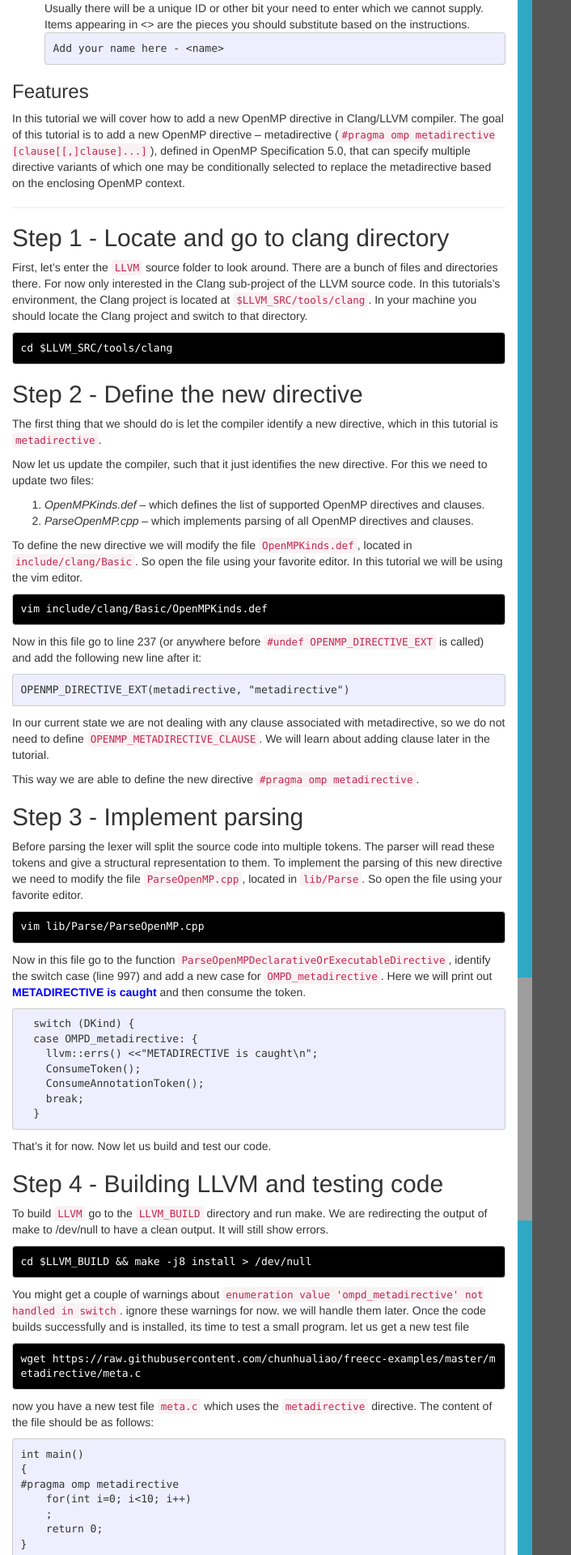
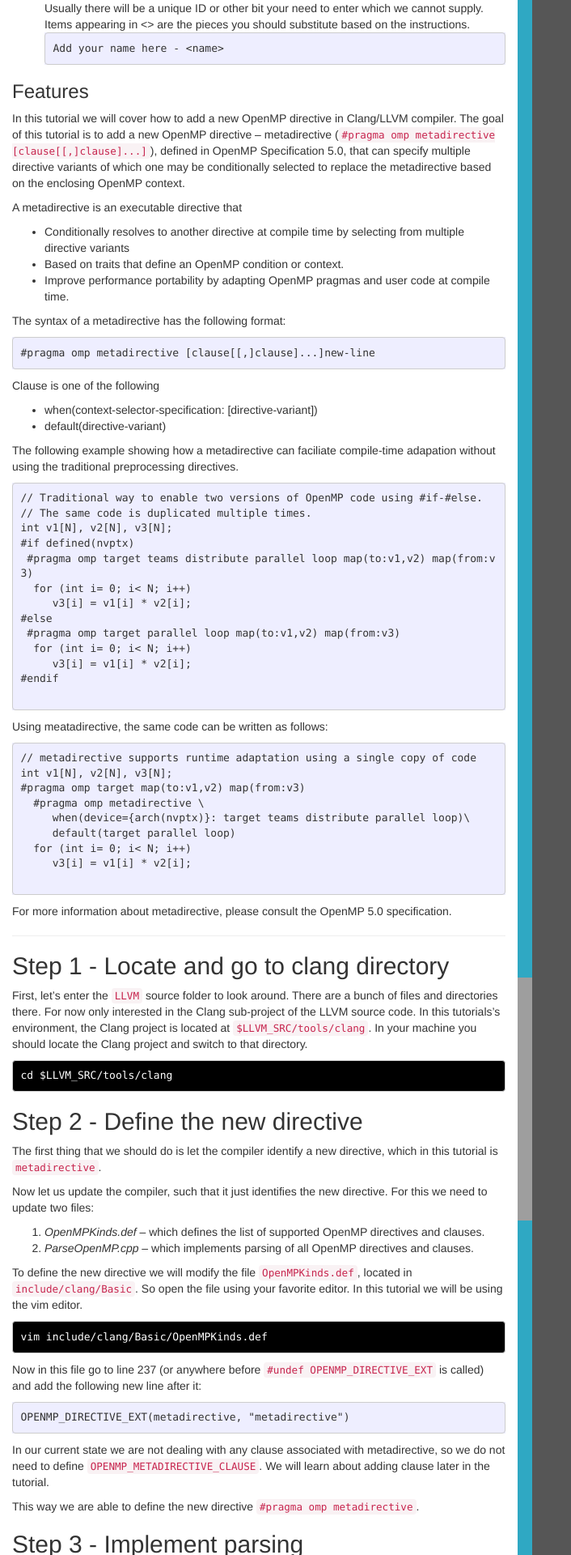
Before and after one commit to chunhualiao/freeCompilerCamp, a Jekyll site: the page built from compiler-classroom/_posts/2019-06-27-new-directive-llvm.markdown, in a window 1280 px wide. Shown: the part 410-2330 px from the top of the page at 81% size, without its empty margins (0-706 px from the left). Built offline with Jekyll 4.4.1, drawn with Linux system fonts in a browser that asks for light colours; nearby versions of some CDN libraries; grey boxes are pictures that could not be loaded.

Commit message:
(llvm new directive) add background info. for metadirective

````diff
--- a/compiler-classroom/_posts/2019-06-27-new-directive-llvm.markdown
+++ b/compiler-classroom/_posts/2019-06-27-new-directive-llvm.markdown
@@ -25,6 +25,51 @@
 ### Features
 
 In this tutorial we will cover how to add a new OpenMP directive in Clang/LLVM compiler. The goal of this tutorial is to add a new OpenMP directive -- metadirective (`#pragma omp metadirective [clause[[,]clause]...]`), defined in OpenMP Specification 5.0, that can specify multiple directive variants of which one may be conditionally selected to replace the metadirective based on the enclosing OpenMP context.
+
+A metadirective is an executable directive that
+* Conditionally resolves to another directive at compile time by selecting from multiple directive variants
+* Based on traits that define an OpenMP condition or context.
+* Improve performance portability by adapting OpenMP pragmas and user code at compile time.
+
+The syntax of a metadirective has the following format:
+```
+#pragma omp metadirective [clause[[,]clause]...]new-line
+```
+Clause is one of the following
+* when(context-selector-specification: [directive-variant])
+* default(directive-variant)
+
+The following example showing how a metadirective can faciliate compile-time adapation without using the traditional preprocessing directives.
+
+```
+// Traditional way to enable two versions of OpenMP code using #if-#else.
+// The same code is duplicated multiple times.
+int v1[N], v2[N], v3[N];
+#if defined(nvptx)
+ #pragma omp target teams distribute parallel loop map(to:v1,v2) map(from:v3)
+  for (int i= 0; i< N; i++)
+     v3[i] = v1[i] * v2[i];
+#else
+ #pragma omp target parallel loop map(to:v1,v2) map(from:v3)
+  for (int i= 0; i< N; i++)
+     v3[i] = v1[i] * v2[i];
+#endif
+
+```
+Using meatadirective, the same code can be written as follows:
+```
+// metadirective supports runtime adaptation using a single copy of code
+int v1[N], v2[N], v3[N];
+#pragma omp target map(to:v1,v2) map(from:v3)
+  #pragma omp metadirective \
+     when(device={arch(nvptx)}: target teams distribute parallel loop)\
+     default(target parallel loop)
+  for (int i= 0; i< N; i++)
+     v3[i] = v1[i] * v2[i];
+
+```
+
+For more information about metadirective, please consult the OpenMP 5.0 specification.
 
 ---
 
````
